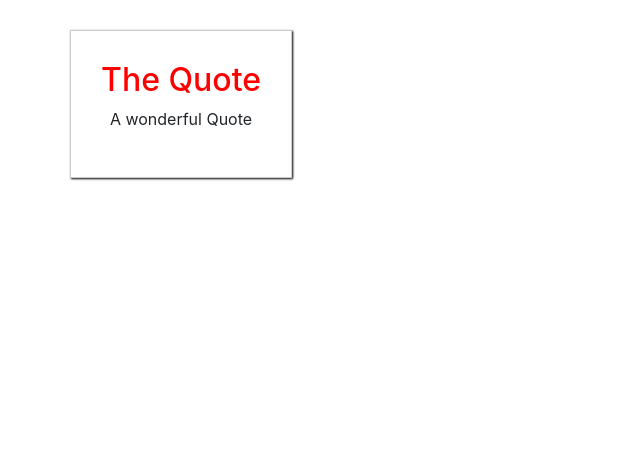
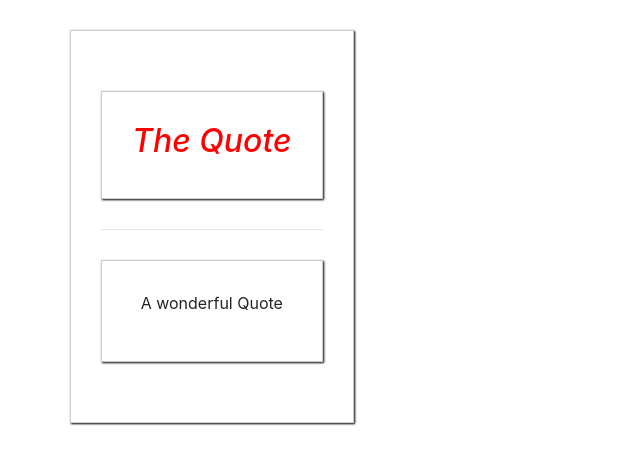
Before and after one commit to MinseungJeon/hello-world, a Vue app: page / in a window 1280 px wide. Shown: the top 464 px of the page, without its empty margins (0-640 px from the left). Built offline with nearby package versions, Linux system fonts and the light colour scheme.

Commit message:
9-07. Using Multiple Slots (Named Slots)

```diff
--- a/src/App.vue
+++ b/src/App.vue
@@ -3,8 +3,8 @@
         <div class="row">
             <div class="col-xs-12">
               <app-quote>
-                  <h2>{{ quoteTitle }}</h2>
-                  <p>A wonderful Quote</p>
+                  <h2 slot="title">{{ quoteTitle }}</h2>
+                  <p slot="content">A wonderful Quote</p>
               </app-quote>
             </div>
         </div>
--- a/src/components/Quote.vue
+++ b/src/components/Quote.vue
@@ -1,6 +1,12 @@
 <template>
     <div>
-        <slot></slot>
+        <div class="title">
+            <slot name="title"></slot>
+        </div>
+        <hr>
+        <div>
+            <slot name="content"></slot>
+        </div>
     </div>
 </template>
 
@@ -21,4 +27,8 @@
     h2 {
         color: red;
     }
+
+    .title {
+        font-style: italic;
+    }
 </style>
```
